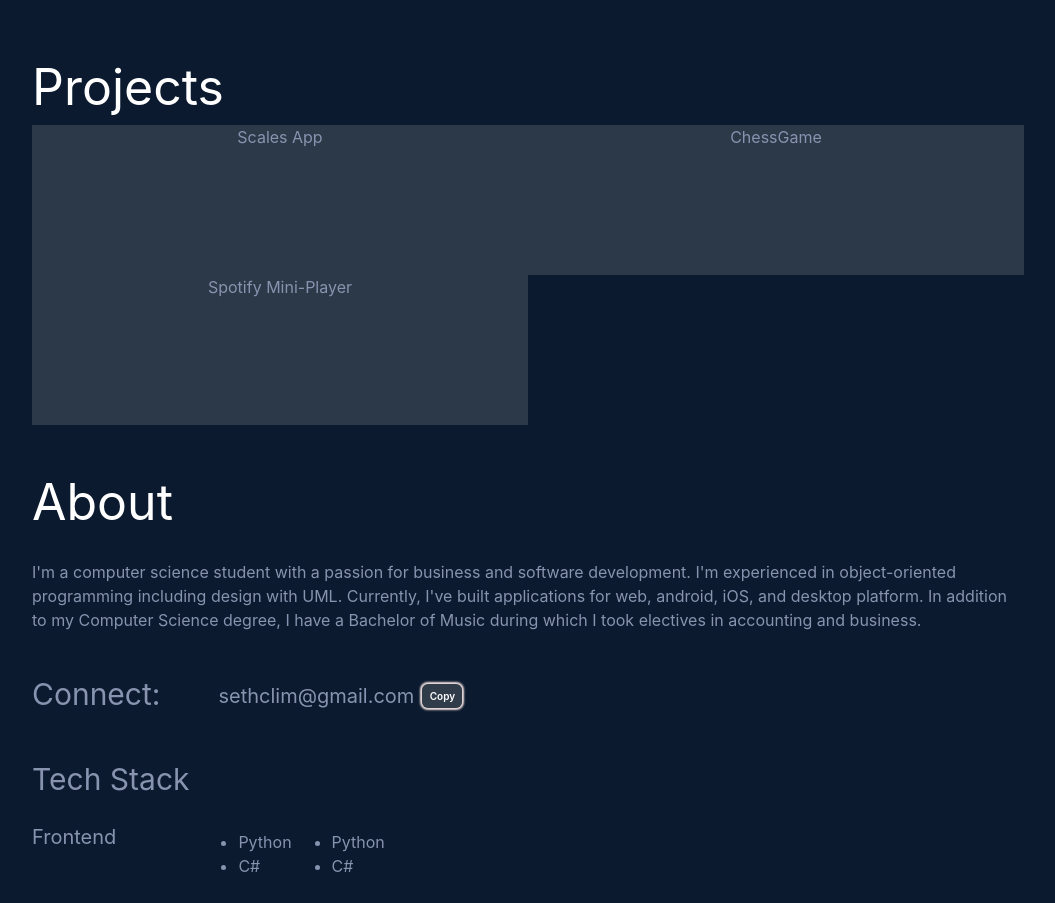
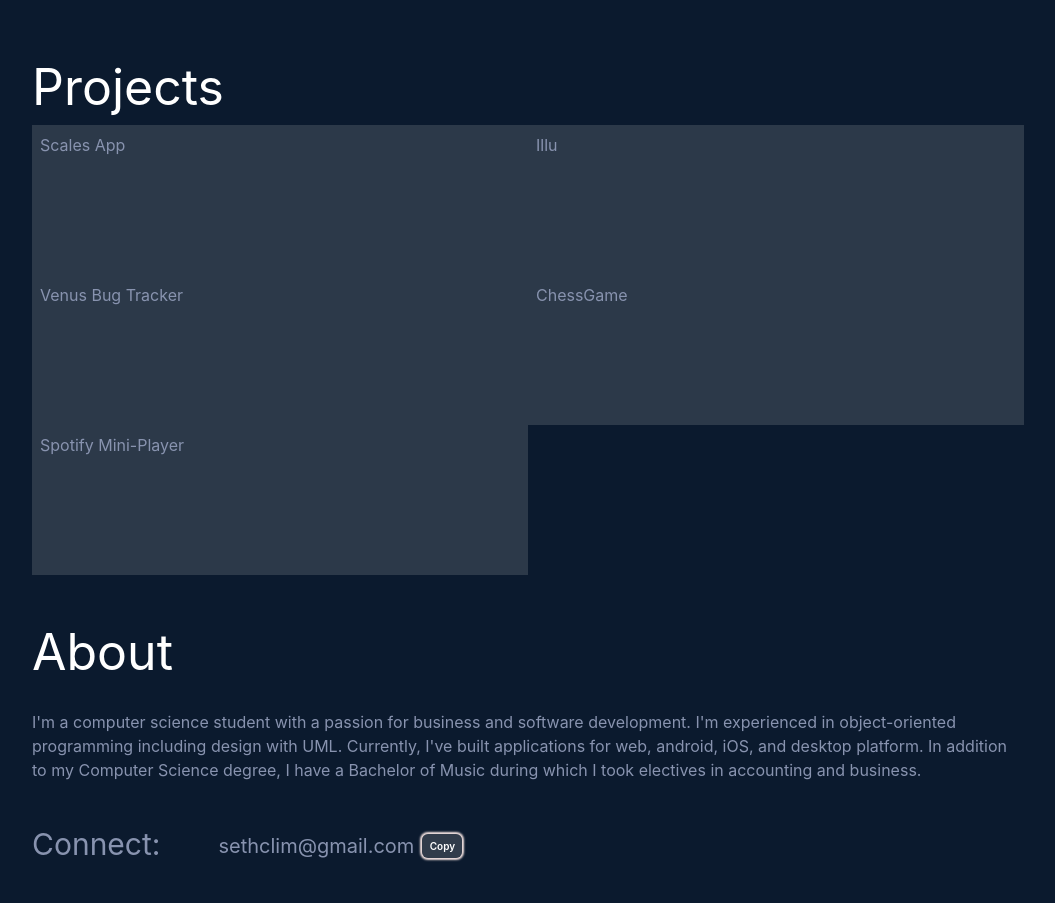
Before and after one commit to sethclim/my-portfolio, a React (Create React App) app: page / in a window 1280 px wide. Shown: the part 780-1683 px from the top of the page, without its empty margins (112-1167 px from the left). Built offline with nearby package versions, Linux system fonts and the light colour scheme; the HTML template or start-up script is replaced by a standard one.

Commit message:
Updated project popup

```diff
--- a/src/App.js
+++ b/src/App.js
@@ -13,7 +13,7 @@ import { Section } from "./Components/Section";
 import Footer from "./Components/Footer";
 import FrontPage from "./Components/Sections/FrontPage";
 import About from "./Components/Sections/About";
-import Projects from "./Components/Sections/project-section";
+import Projects from "./Components/Sections/project/project-section";
 import Contact from "./Components/Sections/Contact";
 import FloatingLinks from "./Components/FloatingLinks";
 import UpArrow from "./Components/SVG/uparrow";
--- a/src/Components/Sections/project-section.js
+++ b/src/Components/Sections/project/project-section.js
@@ -1,16 +1,18 @@
 import React, {useState} from "react";
-import { Project } from "./project";
-import chessIMG from "../../imgs/10-a-game-designer.jpg";
-import PhotoFolio from "../../imgs/Photofolio.png";
-import SmartScales from "../../imgs/SmartScales.png";
-import Spotify from "../../imgs/Spotify.png";
-import ScalesApp2 from "../../imgs/IPhone_X_vector_scalesapp.svg";
-import ScalesApp22 from "../../imgs/IPhone_X_vector_scalesapp2.svg";
-import Bitbucket from "../SVG/bitbucket";
 
-import Modal from "../modal/modal";
+import chessIMG from "../../../imgs/10-a-game-designer.jpg";
+import PhotoFolio from "../../../imgs/Photofolio.png";
+import SmartScales from "../../../imgs/SmartScales.png";
+import Spotify from "../../../imgs/Spotify.png";
+import ScalesApp2 from "../../../imgs/IPhone_X_vector_scalesapp.svg";
+import ScalesApp22 from "../../../imgs/IPhone_X_vector_scalesapp2.svg";
+import Bitbucket from "../../SVG/bitbucket";
 
-import { Flex,  Container, Grid, GridItem, Text, Image, useDisclosure, ModalOverlay,ModalCloseButton,ModalContent,ModalBody,ModalFooter,Button, HStack, VStack, Link } from '@chakra-ui/react'
+import Modal from "../../modal/modal";
+
+import styles from "./projectsession.module.scss"
+
+import { Flex,  Container, Grid, GridItem, Text, Image, Button, HStack, VStack, Link } from '@chakra-ui/react'
 
 const ProjectItem = ({image, desc, tech, title, gitLink}) =>{
   const [isShown, setIsShown] = useState(false);
@@ -29,8 +31,8 @@ const ProjectItem = ({image, desc, tech, title, gitLink}) =>{
     <GridItem w='150' h='150' bg={!isShown? "#FFFFF522" : "#FFFFF533" } onClick={toggleModal} onMouseEnter={() => setIsShown(true)}
 
     onMouseLeave={() => setIsShown(false)} >
-        <VStack>
-          <Text>{title}</Text>
+        <VStack alignItems="start">
+          <Text padding="2">{title}</Text>
         </VStack>
 
         <Modal handleClose={toggleModal} isOpen={isOpen}>
@@ -38,8 +40,8 @@ const ProjectItem = ({image, desc, tech, title, gitLink}) =>{
             <VStack alignItems="start" justifyContent="start" w="50%" h="500px" pt={5} padding={20}>
               <Text fontSize={30}>{title}</Text>
               <Text>{desc}</Text>
-              <HStack>
-                <Text>Tech Stack</Text>
+              <HStack pt={4}>
+                <Text bg="black" color="white" padding={1} borderRadius={5}>Tech Stack</Text>
                 {
                   tech.map(item => {
                     return <Text>{item}</Text>
@@ -47,13 +49,13 @@ const ProjectItem = ({image, desc, tech, title, gitLink}) =>{
                 }
               </HStack>
 
-              <Link href={gitLink} isExternal>
-                 <Bitbucket className="github" />
+              <Link href={gitLink} isExternal pt={4}>
+                 <Bitbucket className={styles.github} />
               </Link>
 
             </VStack>
             <VStack h="100%" w="50%">
-              <Image boxSize='500px' objectFit='fill' src={image} />
+              <Image boxSize='500px' objectFit='contain' src={image} />
             </VStack>
           </HStack>
         </Modal>
@@ -84,6 +86,22 @@ const ProjectPage = () => {
                   gitLink="https://bitbucket.org/sethclim/scales_app_android/src/master/"  />
 
                 <ProjectItem
+                  title="Illu"
+                  image={chessIMG}
+                  tech={["Unity", "C#", "UWP"]}
+                  desc="ChessGame made in unity for the UWP framework.  I implemented and learned about game logic with an object-oriented design, lighting, saving to a binary file.
+                  As well as, saving player preferences, and UI in unity.  I used Visual Studio for scripting and debugging, and the project was managed with version control."
+                  gitLink="https://bitbucket.org/sethclim/chess_game/src/master/" />
+
+                <ProjectItem
+                  title="Venus Bug Tracker"
+                  image={chessIMG}
+                  tech={["Unity", "C#", "UWP"]}
+                  desc="ChessGame made in unity for the UWP framework.  I implemented and learned about game logic with an object-oriented design, lighting, saving to a binary file.
+                  As well as, saving player preferences, and UI in unity.  I used Visual Studio for scripting and debugging, and the project was managed with version control."
+                  gitLink="https://bitbucket.org/sethclim/chess_game/src/master/" />
+
+                <ProjectItem
                   title="ChessGame"
                   image={chessIMG}
                   tech={["Unity", "C#", "UWP"]}
@@ -93,7 +111,7 @@ const ProjectPage = () => {
 
                 <ProjectItem
                   title="Spotify Mini-Player"
-                  img={Spotify}
+                  image={Spotify}
                   desc="Built with the React framework and Electron.  This project calls endpoints in the Spotify API and uses the PCKE Authorization flow.
                   The project also implementes a dynamic dropdown menu and makes use of react context."
                   tech={["React.JS", "Electron", "JavaScript", "Axios"]}
--- /dev/null
+++ b/src/Components/Sections/project/projectsession.module.scss
@@ -0,0 +1,5 @@
+.github {
+  height: 20px;
+  width: auto;
+  cursor: pointer;
+}
```
